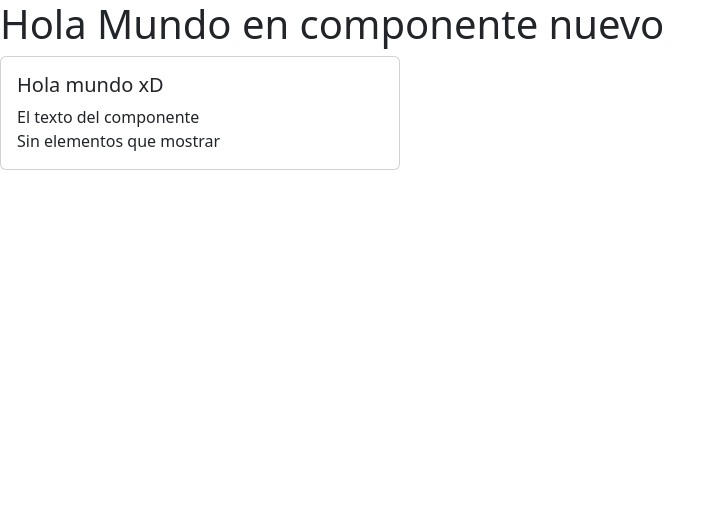
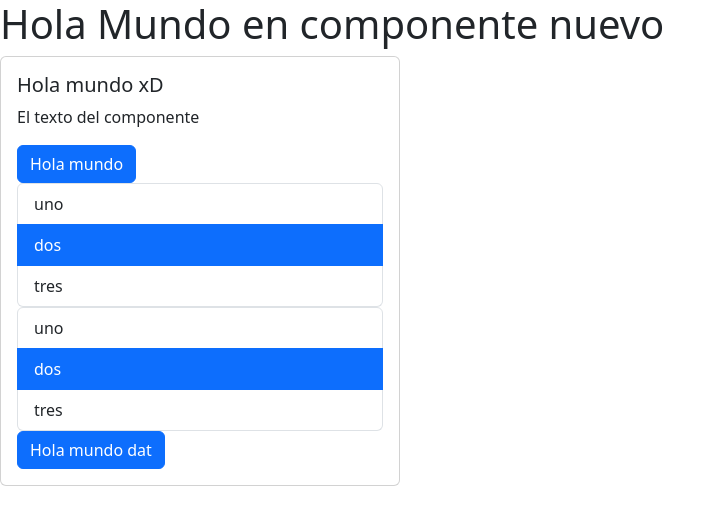
Before and after one commit to KrisOP/curso-react-holamundo, a React (Vite) app: page / in a window 1280 px wide. Shown: the top 524 px of the page, without its empty margins (0-725 px from the left). Built offline with nearby package versions, Linux system fonts and the light colour scheme.

Commit message:
boton de carga

```diff
--- a/src/App.tsx
+++ b/src/App.tsx
@@ -2,11 +2,17 @@
 import Titulo from "./Titulo.tsx";
 //import Card from './components/Card.tsx';
 import Card, { CardBody } from "./components/Card";
+import Button from "./components/Button";
 import List from "./components/List.tsx";
+import { useState } from "react";
 
 function App() {
-  //const list = ['uno','dos','tres'];
-  const list: string[] = [];
+  const [isLoading, setIsLoading] = useState(false);
+
+  const handleClick = () => setIsLoading(!isLoading);
+
+  const list = ["uno", "dos", "tres"];
+  //const list: string[] = [];
   const handleSelect = (element: string) => {
     console.log("Imprimiendo " + element);
   };
@@ -25,15 +31,15 @@
   //   "Sin elementos que mostrar"
   // );
 
-  const contenido = list.length !== 0 ? (
-    <>
-    <List data={list} onSelect={handleSelect} />
-    <List data={list} onSelect={handleSelect2} /></>
-
-  ) : (
-    "Sin elementos que mostrar"
-  );
-
+  const contenido =
+    list.length !== 0 ? (
+      <>
+        <List data={list} onSelect={handleSelect} />
+        <List data={list} onSelect={handleSelect2} />
+      </>
+    ) : (
+      "Sin elementos que mostrar"
+    );
 
   return (
     <>
@@ -45,6 +51,9 @@
 
         <List data={list} onSelect={handleSelect2} /> */}
         {contenido}
+        <Button isLoading={isLoading} onClick={handleClick}>
+          Hola mundo dat
+        </Button>
       </Card>
     </>
   );
--- /dev/null
+++ b/src/components/Button.tsx
@@ -0,0 +1,21 @@
+import { ReactNode } from "react";
+
+type Props = {
+  children: ReactNode;
+  isLoading: boolean;
+  onClick: () => void;
+};
+function Button({ children, isLoading, onClick }: Props) {
+  return (
+    <button
+      disabled={isLoading}
+      onClick={onClick}
+      type="button"
+      className={`btn btn-${isLoading ? 'secondary' : 'primary'}`}
+    >
+      {isLoading ? "Cargando..." : children}{" "}
+    </button>
+  );
+}
+
+export default Button;
--- a/src/components/Card.tsx
+++ b/src/components/Card.tsx
@@ -43,9 +43,9 @@
     <>
       <h5 className="card-title">{title}</h5>
       <p className="card-text">{text}</p>
-      {/* <a href="#" className="btn btn-primary">
-        Go somewhere
-      </a> */}
+      <a href="#" className="btn btn-primary">
+        Hola mundo
+      </a>
     </>
   );
 }
```
